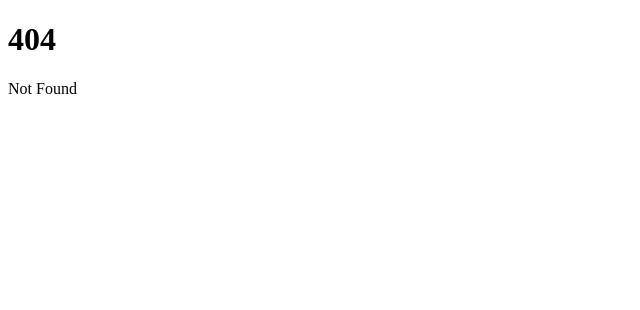
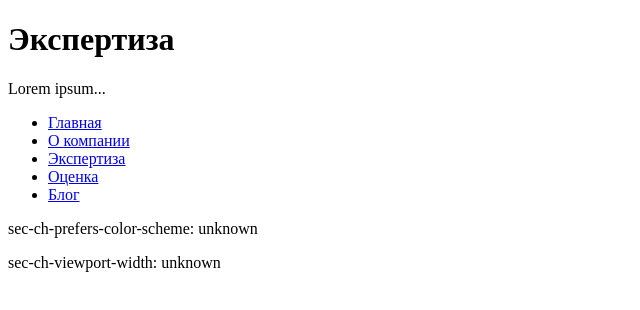
Before and after one commit to 51ned/2024_aurora_svelte, a SvelteKit app: page /ekspertiza in a window 1280 px wide. Before the commit this address had no page. Shown: the top 310 px of the page, without its empty margins (0-640 px from the left). Built offline with nearby package versions, Linux system fonts and the light colour scheme; no server answers.

Commit message:
it's magic

```diff
--- /dev/null
+++ b/src/routes/+layout.server.ts
@@ -0,0 +1,16 @@
+import type { LayoutServerLoad } from './$types'
+
+
+const load: LayoutServerLoad = async ({ request }) => {
+  return {
+    gtmId: import.meta.env.VITE_GTM_ID,
+    scheme: request.headers.get('sec-ch-prefers-color-scheme'),
+    vw: request.headers.get('sec-ch-viewport-width')
+  }
+}
+
+const prerender = true
+const ssr = true
+
+
+export { load, prerender, ssr }
--- /dev/null
+++ b/src/routes/+layout.svelte
@@ -0,0 +1,16 @@
+<script lang='ts'>
+  import type { LayoutData } from './$types'
+
+  import Nav from 'views/test-nav.svelte'
+
+  export let data: LayoutData
+</script>
+
+<main>
+  <slot />
+
+  <Nav />
+
+  <p>sec-ch-prefers-color-scheme: { data.scheme ?? 'unknown' }</p>
+  <p>sec-ch-viewport-width: { data.vw ?? 'unknown' }</p>
+</main>
--- /dev/null
+++ b/src/routes/+layout.ts
@@ -0,0 +1,12 @@
+import type { LayoutLoad } from './$types'
+
+
+const load: LayoutLoad = async ({ data }) => {
+  let { gtmId, scheme, vw } = data
+
+  if (!scheme) {
+    scheme = window.matchMedia('(prefers-color-scheme: dark)').matches ? 'dark' : 'light'
+  }
+
+  return { gtmId, scheme, vw }
+}
--- /dev/null
+++ b/src/routes/blog/+page.svelte
@@ -0,0 +1,2 @@
+<h1>Блог</h1>
+<p>Lorem ipsum...</p>
--- /dev/null
+++ b/src/routes/ekspertiza/+page.svelte
@@ -0,0 +1,2 @@
+<h1>Экспертиза</h1>
+<p>Lorem ipsum...</p>
--- /dev/null
+++ b/src/routes/o-kompanii/+page.svelte
@@ -0,0 +1,2 @@
+<h1>О компании</h1>
+<p>Lorem ipsum...</p>
--- /dev/null
+++ b/src/routes/uslugi-otsenki/+page.svelte
@@ -0,0 +1,2 @@
+<h1>Оценка</h1>
+<p>Lorem ipsum...</p>
--- a/src/utils/index.ts
+++ b/src/utils/index.ts
@@ -0,0 +1 @@
+export * from './vw-handle'
--- /dev/null
+++ b/src/utils/vw-handle.ts
@@ -0,0 +1 @@
+export function vwHandle() {}
--- a/src/views/alias.svelte
+++ /dev/null
@@ -1 +0,0 @@
-<h2>Aliasing test</h2>
--- /dev/null
+++ b/src/views/test-nav.svelte
@@ -0,0 +1,7 @@
+<ul>
+  <li><a href='/'>Главная</a></li>
+  <li><a href='/o-kompanii'>О компании</a></li>
+  <li><a href='/ekspertiza'>Экспертиза</a></li>
+  <li><a href='/uslugi-otsenki'>Оценка</a></li>
+  <li><a href='/blog'>Блог</a></li>
+</ul>
```
Also changed, not shown: src/routes/+page.svelte (+2 -10 lines).
